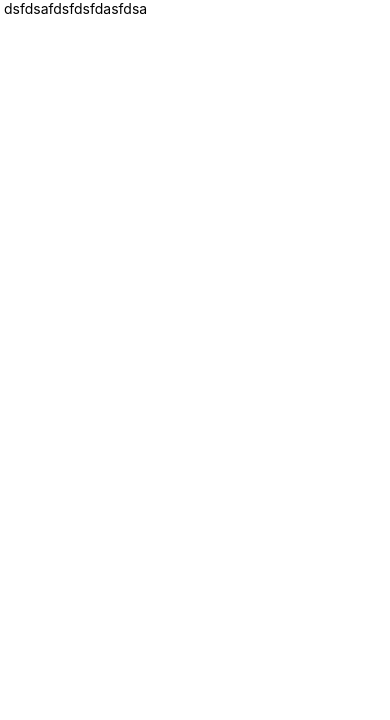
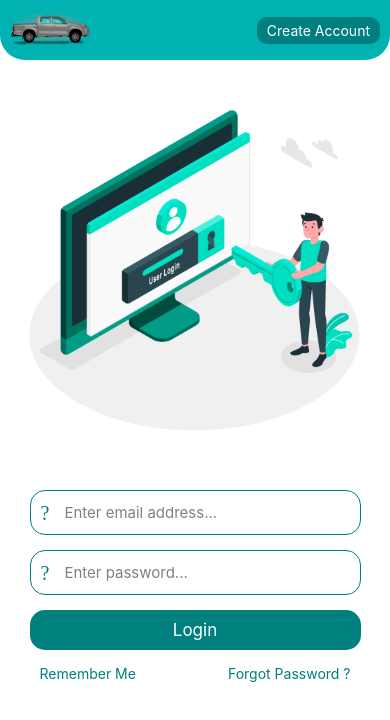
Before and after one commit to jaiswalvikas9991/BlickAndroidApp, a React Native app: screen / in a window 390 px wide. Shown: the top 720 px of the page. Built offline with nearby package versions, Linux system fonts and the light colour scheme.

Commit message:
Added Login Component

```diff
--- a/App.tsx
+++ b/App.tsx
@@ -1,11 +1,21 @@
 import React from 'react';
-import {Text} from 'react-native';
+import {View, StyleSheet, StatusBar} from 'react-native';
+import LoginComponent from './App/Components/LoginComponent';
 
-const App = () => {
+function App() {
   return (
-    <>
-      <Text> dsfdsafdsfdsfdasfdsa</Text>
-    </>
+    <View style={styles.container}>
+      <StatusBar backgroundColor="#fff" barStyle="dark-content" />
+      <LoginComponent />
+    </View>
   );
-};
+}
+
 export default App;
+
+const styles = StyleSheet.create({
+  container: {
+    flex: 1,
+    backgroundColor: '#fff',
+  },
+});
--- /dev/null
+++ b/App/Components/LoginComponent.tsx
@@ -0,0 +1,185 @@
+import React, {useState} from 'react';
+import {
+  View,
+  StyleSheet,
+  StatusBar,
+  Image,
+  Dimensions,
+  TouchableOpacity,
+  Text,
+  TextInput,
+} from 'react-native';
+import Icon from 'react-native-vector-icons/Ionicons';
+
+const {width} = Dimensions.get('window');
+
+function LoginComponent() {
+  const [iconName, setIconName] = useState('ios-eye-off');
+  const [showPassword, setShowPassword] = useState(true);
+
+  const showPasswordFunc = () => {
+    if (iconName == 'ios-eye') {
+      setIconName('ios-eye-off');
+      setShowPassword(true);
+    } else {
+      setIconName('ios-eye');
+      setShowPassword(false);
+    }
+  };
+  return (
+    <View style={styles.container}>
+      <StatusBar backgroundColor="#00b2b2" barStyle="light-content" />
+      <View style={styles.header}>
+        <View style={styles.headerLeft}>
+          <Image style={styles.logo} source={require('../Assets/car.png')} />
+          {/* <Text style={styles.logoText}>Parking</Text> */}
+        </View>
+        <TouchableOpacity style={styles.btn}>
+          <Text style={styles.btnText}>Create Account</Text>
+        </TouchableOpacity>
+      </View>
+      <Image style={styles.image} source={require('../Assets/login.jpg')} />
+      <View style={styles.formContainer}>
+        <View style={styles.inputContainer}>
+          <Icon name="ios-person" size={20} color="#007f7f" />
+          <TextInput
+            placeholder="Enter email address..."
+            placeholderTextColor="gray"
+            style={styles.input}
+          />
+        </View>
+        <View style={styles.inputContainer}>
+          <Icon name="ios-key" size={20} color="#007f7f" />
+          <TextInput
+            placeholder="Enter password..."
+            placeholderTextColor="gray"
+            style={styles.input}
+            secureTextEntry={showPassword}
+          />
+          <TouchableOpacity
+            onPress={() => {
+              showPasswordFunc();
+            }}>
+            <Icon name={iconName} size={20} color="#fff" />
+          </TouchableOpacity>
+        </View>
+        <TouchableOpacity style={styles.btn2}>
+          <Text style={styles.loginText}>Login</Text>
+        </TouchableOpacity>
+        <View style={styles.options}>
+          <TouchableOpacity>
+            <Text style={styles.text}>Remember Me</Text>
+          </TouchableOpacity>
+          <TouchableOpacity>
+            <Text style={styles.text}>Forgot Password ?</Text>
+          </TouchableOpacity>
+        </View>
+      </View>
+    </View>
+  );
+}
+
+export default LoginComponent;
+
+const styles = StyleSheet.create({
+  container: {
+    flex: 1,
+    backgroundColor: '#fff',
+  },
+  header: {
+    flexDirection: 'row',
+    justifyContent: 'space-between',
+    alignItems: 'center',
+    height: 60,
+    padding: 10,
+    backgroundColor: '#00b2b2',
+    borderBottomLeftRadius: 25,
+    borderBottomRightRadius: 25,
+  },
+  headerLeft: {
+    justifyContent: 'center',
+    alignItems: 'center',
+    flexDirection: 'row',
+  },
+  logo: {
+    height: 40,
+    width: 80,
+    transform: [{rotateY: '180deg'}],
+  },
+  logoText: {
+    fontSize: 22,
+    color: '#007f7f',
+    fontWeight: 'bold',
+    marginLeft: 10,
+  },
+  btn: {
+    padding: 10,
+    paddingTop: 5,
+    paddingBottom: 5,
+    backgroundColor: '#007f7f',
+    justifyContent: 'center',
+    alignItems: 'center',
+    borderRadius: 10,
+    elevation: 10,
+  },
+  btnText: {
+    color: '#fff',
+  },
+  image: {
+    width: width - 40,
+    height: width - 40,
+    alignSelf: 'center',
+    marginTop: 30,
+  },
+  formContainer: {
+    width: '90%',
+    // backgroundColor: 'rgba(0,0,0,0.5)',
+    padding: 10,
+    alignSelf: 'center',
+    borderBottomLeftRadius: 5,
+    borderBottomRightRadius: 5,
+    marginTop: 40,
+  },
+  inputContainer: {
+    flexDirection: 'row',
+    height: 45,
+    width: '100%',
+    borderRadius: 15,
+    borderWidth: 0.5,
+    borderColor: '#007f7f',
+    padding: 10,
+    alignItems: 'center',
+    alignContent: 'center',
+    marginBottom: 15,
+  },
+  input: {
+    color: '#fff',
+    fontSize: 15,
+    height: 40,
+    paddingLeft: 15,
+    width: '85%',
+  },
+  btn2: {
+    width: '100%',
+    height: 40,
+    backgroundColor: '#007f7f',
+    borderRadius: 15,
+    justifyContent: 'center',
+    alignContent: 'center',
+    alignItems: 'center',
+    elevation: 10,
+  },
+  loginText: {
+    color: '#fff',
+    fontSize: 17,
+  },
+  options: {
+    flexDirection: 'row',
+    justifyContent: 'space-between',
+    padding: 10,
+  },
+  text: {
+    color: '#007f7f',
+    marginTop: 5,
+  },
+});
--- a/package.json
+++ b/package.json
@@ -11,7 +11,8 @@
   },
   "dependencies": {
     "react": "16.11.0",
-    "react-native": "0.62.2"
+    "react-native": "0.62.2",
+    "react-native-vector-icons": "^6.6.0"
   },
   "devDependencies": {
     "@babel/core": "^7.6.2",
@@ -19,6 +20,7 @@
     "@react-native-community/eslint-config": "^1.0.0",
     "@types/jest": "^24.0.24",
     "@types/react-native": "^0.62.0",
+    "@types/react-native-vector-icons": "^6.4.5",
     "@types/react-test-renderer": "16.9.2",
     "@typescript-eslint/eslint-plugin": "^2.27.0",
     "@typescript-eslint/parser": "^2.27.0",
@@ -26,6 +28,7 @@
     "eslint": "^6.5.1",
     "jest": "^24.9.0",
     "metro-react-native-babel-preset": "^0.58.0",
+    "prettier": "^2.0.4",
     "react-test-renderer": "16.11.0",
     "prettier": "^2.0.4",
     "typescript": "^3.8.3"
```
Also changed, not shown: App/Assets/car.png (added), App/Assets/login.jpg (added).
